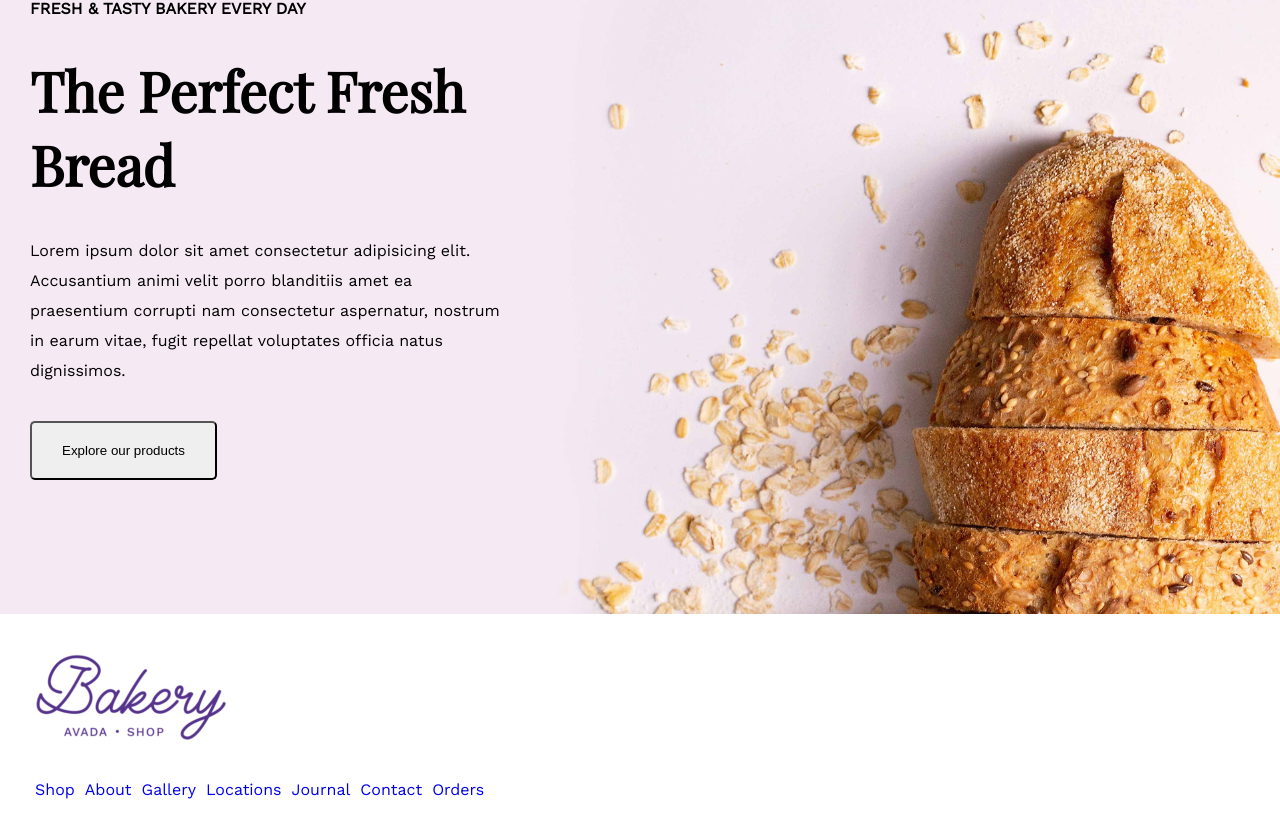
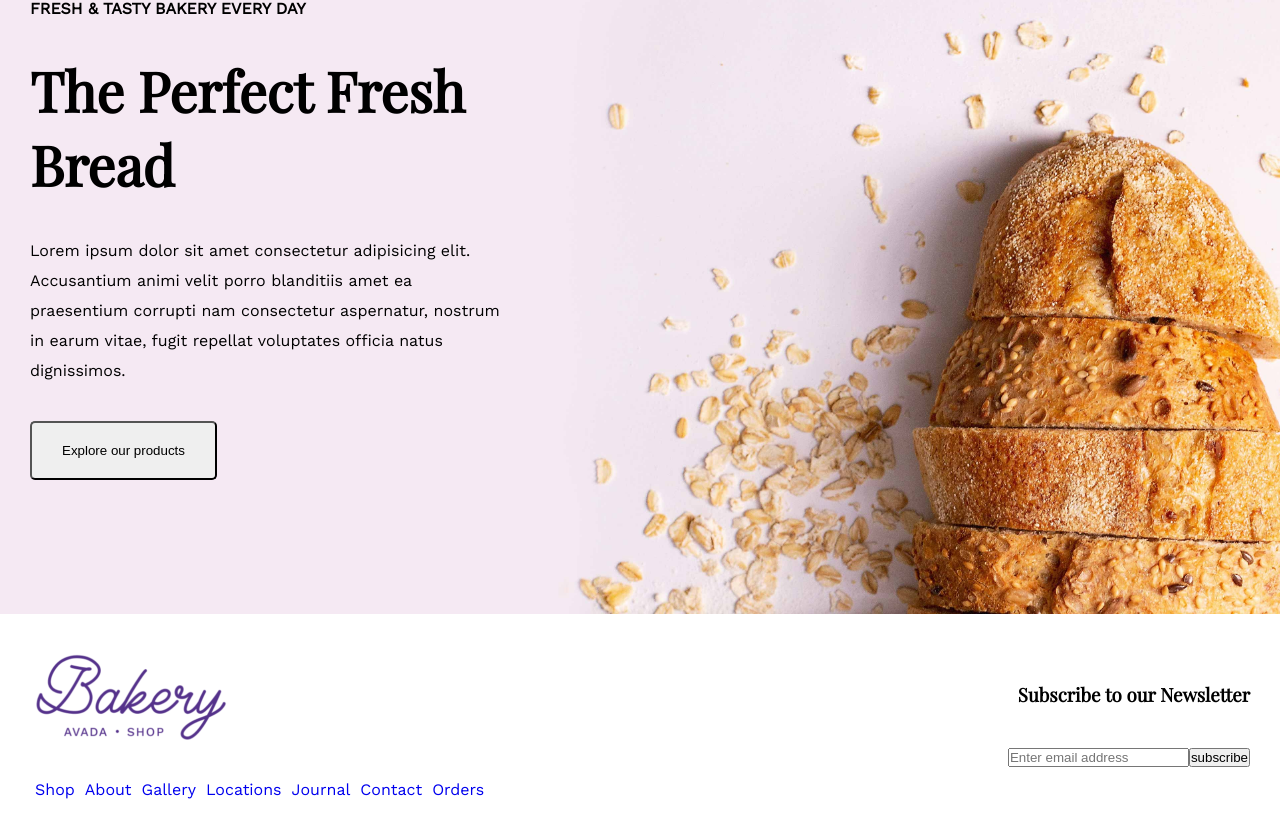
Before and after one commit to EnricoNapolitano/2023-01-31-esame_midterm, a Vue app in the folder proj-html-vuejs/: page / in a window 1280 px wide. Shown: the part 237-1071 px from the top of the page. Built offline with nearby package versions, Linux system fonts and the light colour scheme.

Commit message:
TopFooter layout (at the moment just blockout)

```diff
--- a/proj-html-vuejs/src/components/AppFooter/TopFooter.vue
+++ b/proj-html-vuejs/src/components/AppFooter/TopFooter.vue
@@ -2,10 +2,11 @@
 import { data } from '../../assets/data';
 import LogoCompany from '../generics/LogoCompany.vue';
 import NavMenu from '../generics/NavMenu.vue';
+import InputForm from '../generics/InputForm.vue';
 export default {
     name: 'TopFooter',
-    data() { return { data } },
-    components: { LogoCompany, NavMenu },
+    data() { return { data, placeholder: 'Enter email address', text: 'subscribe' } },
+    components: { LogoCompany, NavMenu, InputForm },
     computed: {
 
         //adapting nav data to footer menu
@@ -23,8 +24,25 @@ export default {
 </script>
 
 <template>
-    <footer class="p-30">
-        <logo-company class="pb-30"></logo-company>
-        <nav-menu :menu="footerMenu"></nav-menu>
+    <footer class="d-flex jc-between ai-center p-30">
+        <div>
+            <logo-company class="pb-30"></logo-company>
+            <nav-menu :menu="footerMenu"></nav-menu>
+        </div>
+        <div class="form">
+            <h3>Subscribe to our Newsletter</h3>
+            <input-form :placeholder="placeholder" :text="text"></input-form>
+        </div>
     </footer>
 </template>
+
+<style lang="scss">
+.form {
+    text-align: right;
+
+    h3 {
+        font-family: "Playfair Display", serif;
+        padding-bottom: 40px;
+    }
+}
+</style>
```
